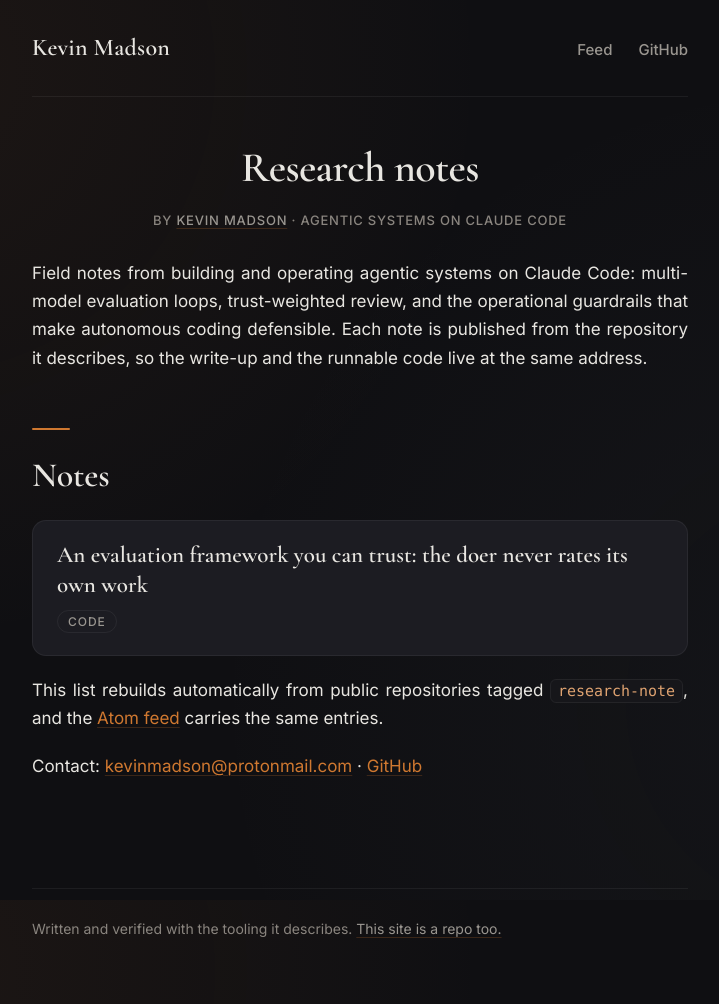
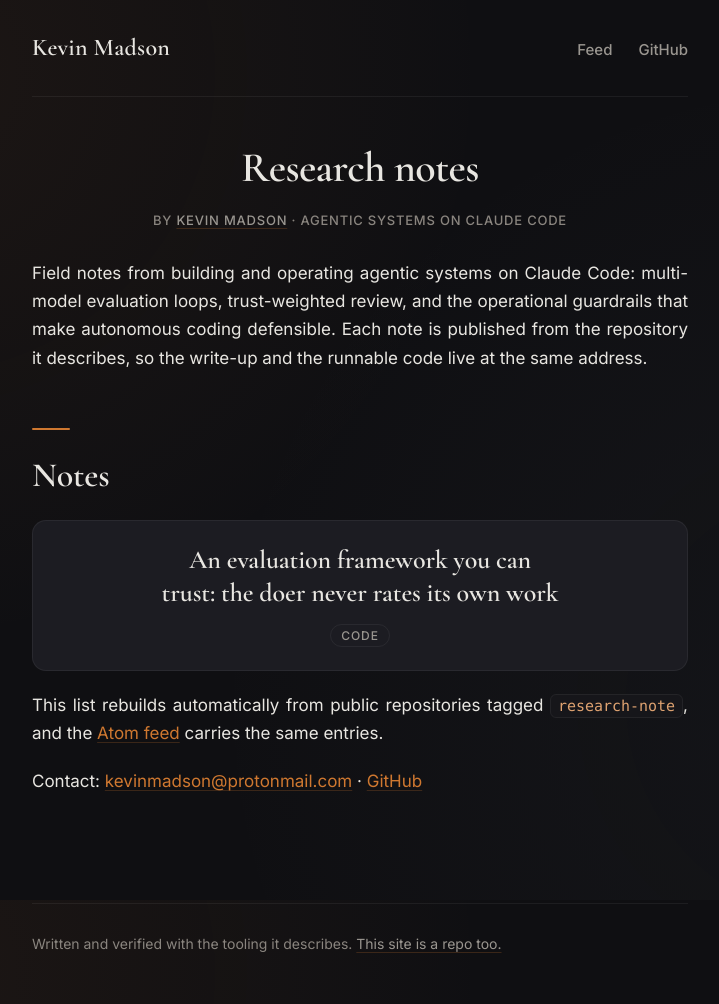
Before and after one commit to KiwiMaddog2020/kiwimaddog2020.github.io, a Jekyll site: the page built from index.md, in a window 1280 px wide. Shown: the whole page, without its empty margins (280-999 px from the left). Built offline with Jekyll 4.4.1, drawn with Linux system fonts in a browser that asks for light colours; our own code applies the rules of GitHub Pages for plain Markdown files.

Commit message:
feat(design): enlarge + center the hub note-card title
The note title on the hub goes from 23px to 26px and the card content
centers with text-wrap: balance, so a title that wraps to a second line
presents symmetrically (matching the masthead).

```diff
--- a/assets/research-notes.css
+++ b/assets/research-notes.css
@@ -414,19 +414,23 @@
   background: var(--bg-card);
   border: 1px solid var(--border);
   border-radius: 14px;
-  padding: 20px 24px;
+  padding: 22px 24px;
   margin-bottom: 14px;
   transition: border-color 0.2s ease;
+  /* Centered so a title that wraps stays symmetric, like the masthead. */
+  text-align: center;
 }
 .notes-list li:hover { border-color: var(--border-warm); }
 .notes-list a { text-decoration: none; }
 .notes-list .note-title {
   font-family: var(--serif);
-  font-size: 23px;
+  font-size: 26px;
   font-weight: 600;
   line-height: 1.3;
+  letter-spacing: -0.005em;
+  text-wrap: balance;
   display: block;
-  margin-bottom: 6px;
+  margin-bottom: 10px;
   color: var(--text);
 }
 .notes-list .note-title:hover { color: var(--copper-bright); }
```
